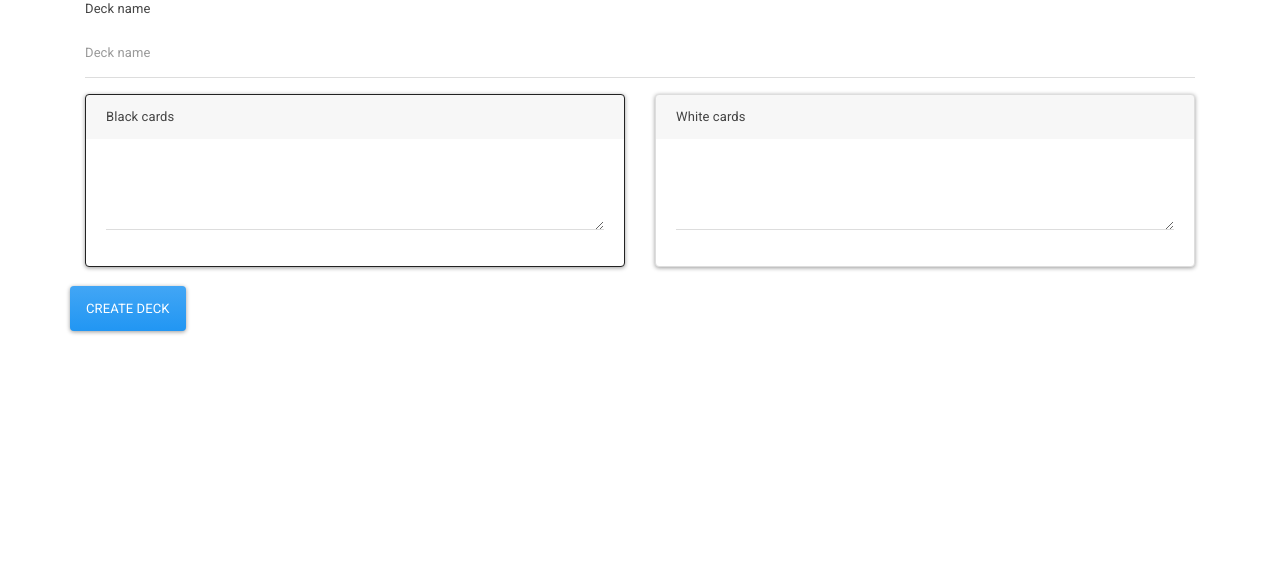
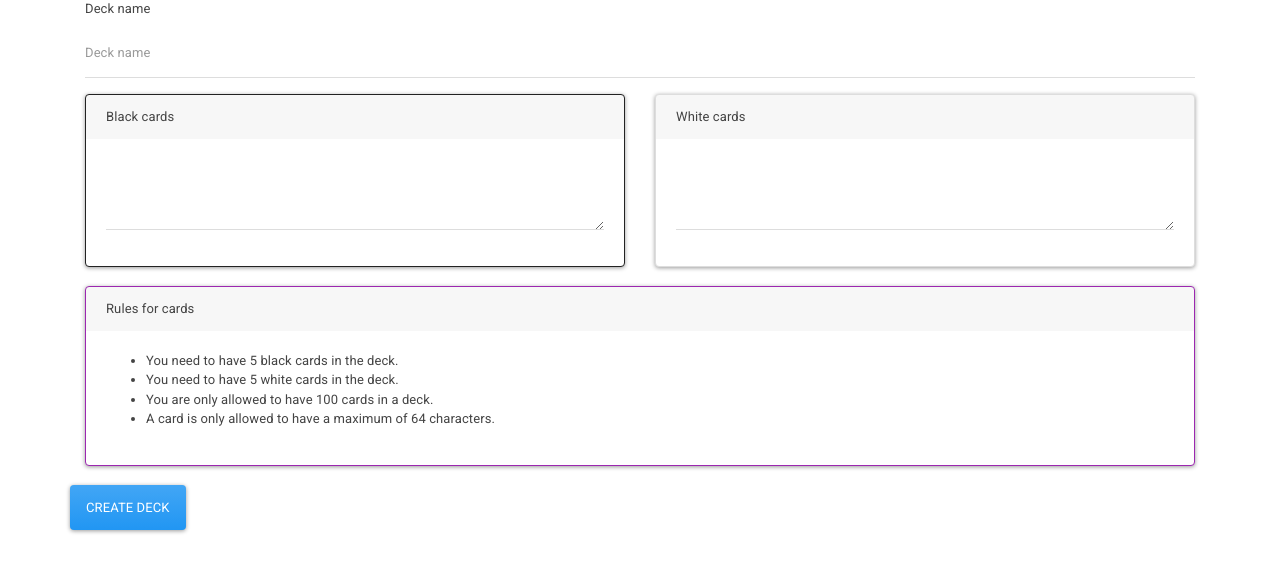
Before and after one commit to Cardsity/card-deck-server, a Django app: page /deck/add/ in a window 1280 px wide. Shown: the part 167-740 px from the top of the page. Run offline with Django 3.2, Linux system fonts and the light colour scheme; some libraries are stand-ins or nearby versions.

Commit message:
feat(create decks): Added information about rules for decks/cards

```diff
--- a/decks/templates/decks/deck_add.html
+++ b/decks/templates/decks/deck_add.html
@@ -58,6 +58,26 @@
                     </div>
                 </div>
             </div>
+
+            <br>
+            <div class="row">
+                <div class="col-12">
+                    <div class="card border-info">
+                        <div class="card-header">
+                            Rules for cards
+                        </div>
+                        <div class="card-body">
+                            <ul>
+                                <li>You need to have 5 black cards in the deck.</li>
+                                <li>You need to have 5 white cards in the deck.</li>
+                                <li>You are only allowed to have 100 cards in a deck.</li>
+                                <li>A card is only allowed to have a maximum of 64 characters.</li>
+                            </ul>
+                        </div>
+                    </div>
+                </div>
+            </div>
+
 
             <br>
             <div class="row">
```
